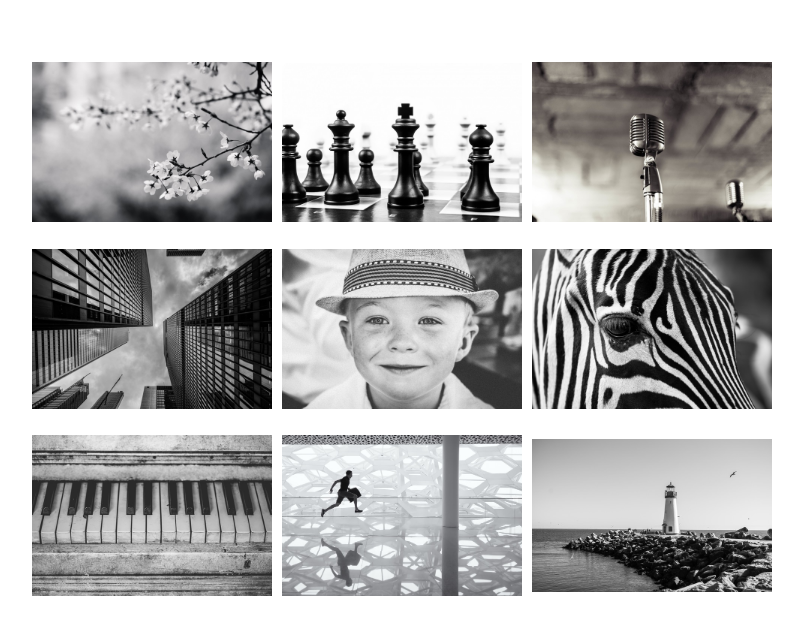
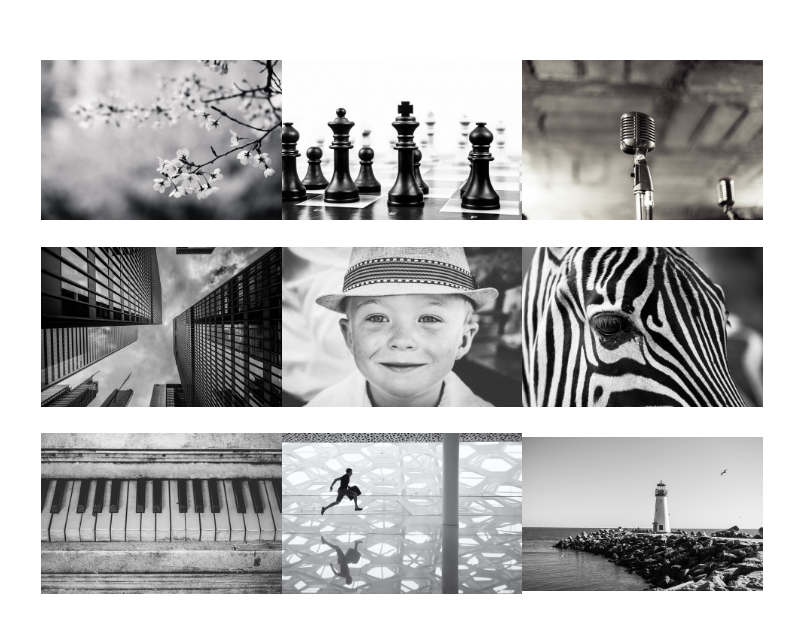
Before and after one commit to joshin-run-tiy/white, a website built with webpack: page index.html in a window 1280 px wide. Shown: the part 1071-1705 px from the top of the page, without its empty margins (238-1041 px from the left). Built offline with Linux system fonts and the light colour scheme.

Commit message:
Fix (style) Make fix for anchor tags; not optimal but looks fine

```diff
--- a/app/styles/main.sass
+++ b/app/styles/main.sass
@@ -88,9 +88,8 @@ h2
   width: 75%
 
 .img
-  margin: 5px
-  padding-right: 0px
-  width: 25%
+  margin: 0px
+  width: 100%
 
 
 .text-box
@@ -151,8 +150,10 @@ a:hover
 
 
 
-// a
-//   display: inline-block
+a
+  width: 25.1%
+  &:hover
+    background-color: blue
 //   width: auto
 //   height: auto
 //   margin: 0px
--- a/index.html
+++ b/index.html
@@ -14,15 +14,15 @@
     <div class="header-spacer"></div>
     <div class="img--container flex-container">
       <div class="img--grid flex-container">
-        <img class="img" src="./app/images/white-flower.jpg" alt="white flower">
-        <img class="img" src="./app/images/chess-pieces.jpeg" alt="">
-        <img class="img" src="./app/images/vintage-mic.jpg" alt="">
-        <img class="img" src="./app/images/buildings.jpg" alt="">
-        <img class="img" src="./app/images/cool-kid-boy.jpeg" alt="">
-        <img class="img" src="./app/images/zebra.jpeg" alt="">
-        <img class="img" src="./app/images/white-piano.jpeg" alt="">
-        <img class="img" src="./app/images/run-white.jpg" alt="">
-        <img class="img" src="./app/images/lighthouse.jpeg" alt="">
+        <a href="#"><img class="img" src="./app/images/white-flower.jpg" alt="white flower"></a>
+        <a href="#"><img class="img" src="./app/images/chess-pieces.jpeg" alt=""></a>
+        <a href="#"><img class="img" src="./app/images/vintage-mic.jpg" alt=""></a>
+        <a href="#"><img class="img" src="./app/images/buildings.jpg" alt="">
+        <a href="#"><img class="img" src="./app/images/cool-kid-boy.jpeg" alt=""></a>
+        <a href="#"><img class="img" src="./app/images/zebra.jpeg" alt=""></a>
+        <a href="#"><img class="img" src="./app/images/white-piano.jpeg" alt=""></a>
+        <a href="#"><img class="img" src="./app/images/run-white.jpg" alt=""></a>
+        <a href="#"><img class="img" src="./app/images/lighthouse.jpeg" alt=""></a>
       </div>
     </div>
 
```
Also changed, not shown: index-test.html (added, +12 -0 lines), dist/bundle.js.
